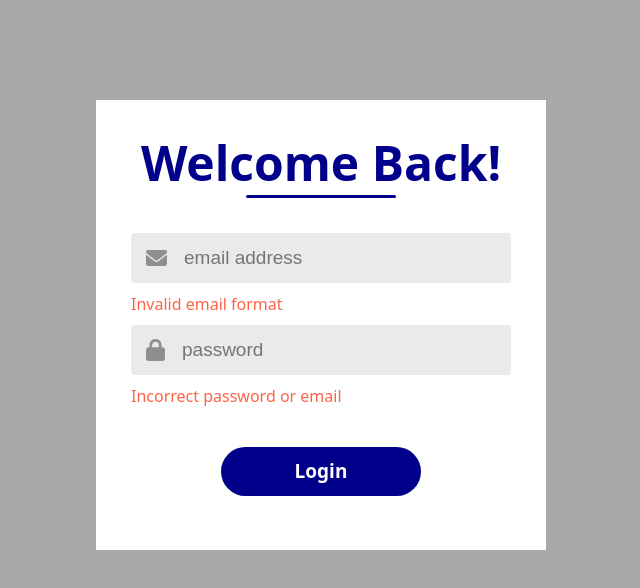
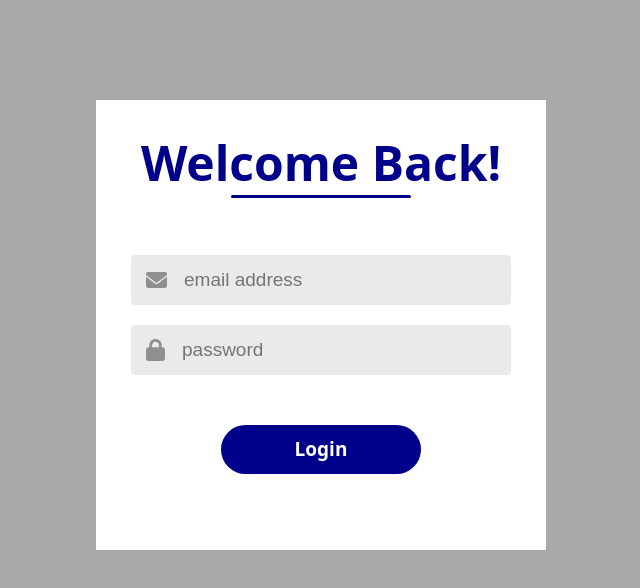
Before and after one commit to samkelo-nkabinde/orbit, a React (Vite) app: page / in a window 1280 px wide. Shown: the top 588 px of the page, without its empty margins (319-959 px from the left). Built offline with nearby package versions, Linux system fonts and the light colour scheme.

Commit message:
Validate email input

```diff
--- a/src/components/Login/Login.jsx
+++ b/src/components/Login/Login.jsx
@@ -3,7 +3,29 @@ import email_icon from '../../assets/email.png'
 import password_icon from '../../assets/password.png'
 import { useState } from 'react';
 
+
 function Login() {
+    const [email, setEmail] = useState("");
+    const [password, setPassword] = useState("");
+
+    const [emailError, setEmailError] = useState(false);
+    const [passwordError, setPasswordError] = useState(false);
+
+
+    function handleLogin() {
+        setEmailError(false);
+        setPasswordError(false);
+
+        if (!email.includes("@")) {
+            setEmailError(true);
+            return;
+        }
+
+        if (password !== "password123") {
+            setPasswordError(true);
+            return;
+        }
+    }
 
     return(
         <div className={styles.container}>
@@ -20,24 +42,39 @@ function Login() {
             <div className={styles.inputs}>
                 <div className={styles.input}>
                     <img src={email_icon} alt="Email ICON" />
-                    <input type="email" placeholder="email address"/>
+                     <input
+                        type="email"
+                        placeholder="email address"
+                        value={email}
+                        onChange={(e) => setEmail(e.target.value)}
+                    />
                 </div>
 
-                <div className={styles.error} >
-                    <span>Invalid email format</span>
-                </div>
+                {emailError && (
+                    <div className={styles.error}>
+                        <span>Invalid email format</span>
+                    </div>
+                )}
 
                 <div className={styles.input}>
                     <img src={password_icon} alt="Password ICON" />
-                    <input type="password" placeholder="password"/>
+                    <input
+                        type="password"
+                        placeholder="password"
+                        value={password}
+                        onChange={(e) => setPassword(e.target.value)}
+                    />
                 </div>
 
-                <div className={styles.error} >
-                    <span>Incorrect password or email</span>
-                </div>
+                {passwordError && (
+                    <div className={styles.error}>
+                        <span>Incorrect password or email</span>
+                    </div>
+                )}
 
                 <div className={styles.loginContainer}>
-                    <div className={styles.login}>
+                    <div className={styles.login}
+                        onClick={handleLogin}>
                         Login
                     </div>
 
--- a/src/components/Login/Login.module.css
+++ b/src/components/Login/Login.module.css
@@ -25,7 +25,7 @@
 }
 
 .underline{
-   width: 150px;
+   width: 180px;
    height: 3px;
    background: darkblue;
    border-radius: 9px;
@@ -36,7 +36,7 @@
     display: flex;
     flex-direction: column;
     justify-content: center;
-    gap: 10px;
+    gap: 20px;
 }
 
 .input{
```
